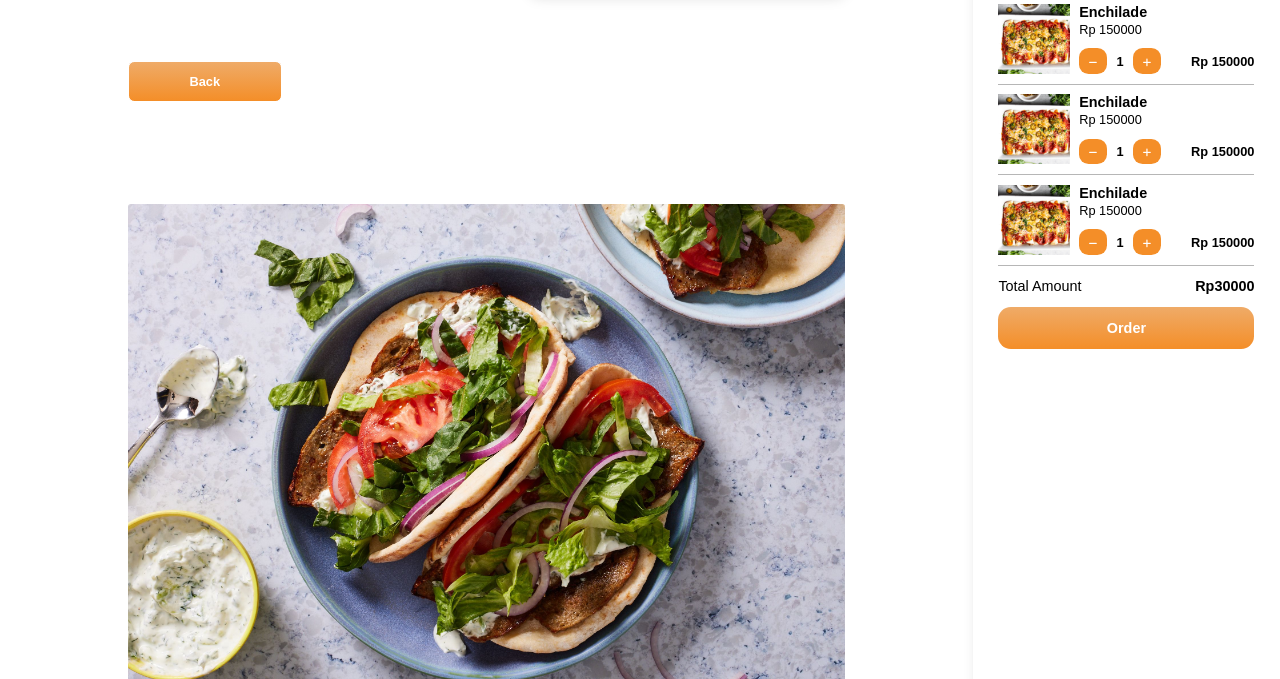
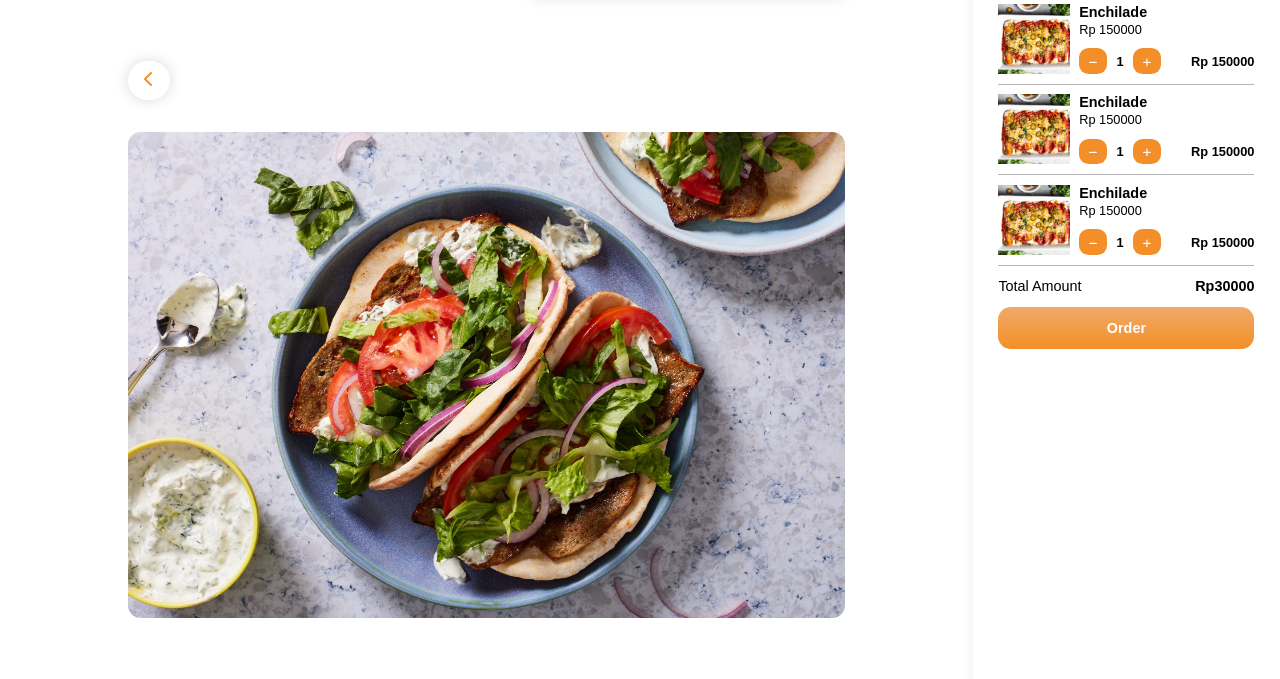
Before and after one commit to Kaizen1410/62Food-Order, a website: page src/pages/product-detail.html in a window 1280 px wide. Shown: the part 78-757 px from the top of the page. Drawn offline with nearby package versions, Linux system fonts and the light colour scheme; files that its build step writes are made by us from their sources.

Commit message:
product detail:back button

```diff
--- a/src/pages/product-detail.html
+++ b/src/pages/product-detail.html
@@ -127,18 +127,18 @@
         <!-- Content -->
         <div class="lg:pr-96">
             <div class="flex flex-wrap justify-center items-center mt-20 gap-20">
-                <div class="w-full mt-21">
-                    <div class="flex mb-32">
-                        <a href="./products.html"
-                            class="btn-order text-white border rounded-lg py-3 w-48 text-center font-bold cursor-pointer ">Back</a>
-                    </div>
-                    <img class="w-full rounded text-center" src="../assets/img/popular/1.jpg" alt="img">
+                <div class="w-full">
+                    <a href="./products.html"
+                        class="bg-white mb-10 block w-fit text-primary shadow-search rounded-full px-5 py-3">
+                        <i class="fa-solid fa-chevron-left text-xl"></i>
+                    </a>
+                    <img class="w-full rounded-2xl text-center" src="../assets/img/popular/1.jpg" alt="img">
                 </div>
                 <div class="text-xl w-full text-justify">
                     <div class="flex justify-between mb-5">
                         <h3>Gyro Sandwich</h3>
                         <button
-                            class="btn-order text-white border rounded-lg py-3 w-48 text-base font-bold cursor-pointer">Add
+                            class="btn-order text-white border rounded-2xl py-3 w-48 text-base font-bold cursor-pointer">Add
                             to Cart</button>
                     </div>
 
```
